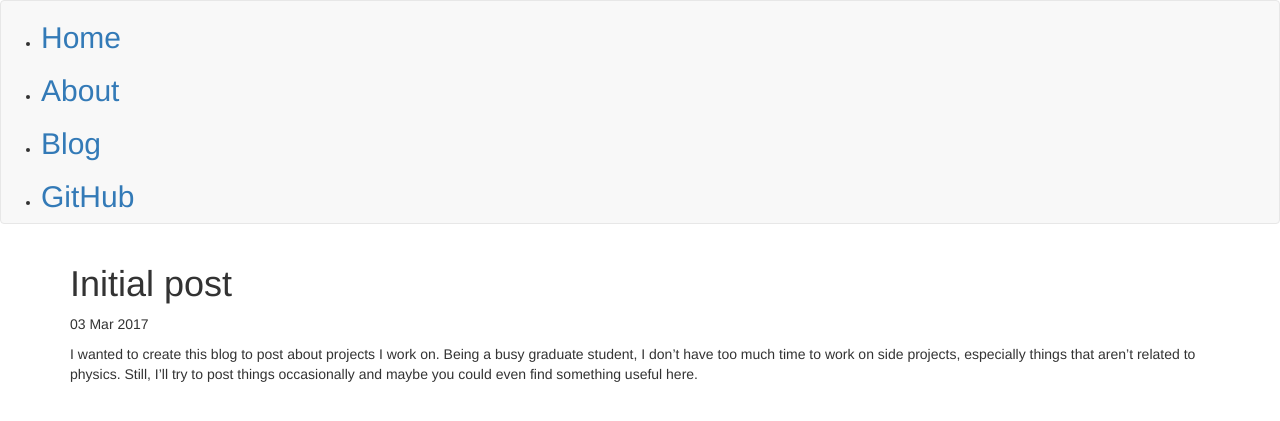
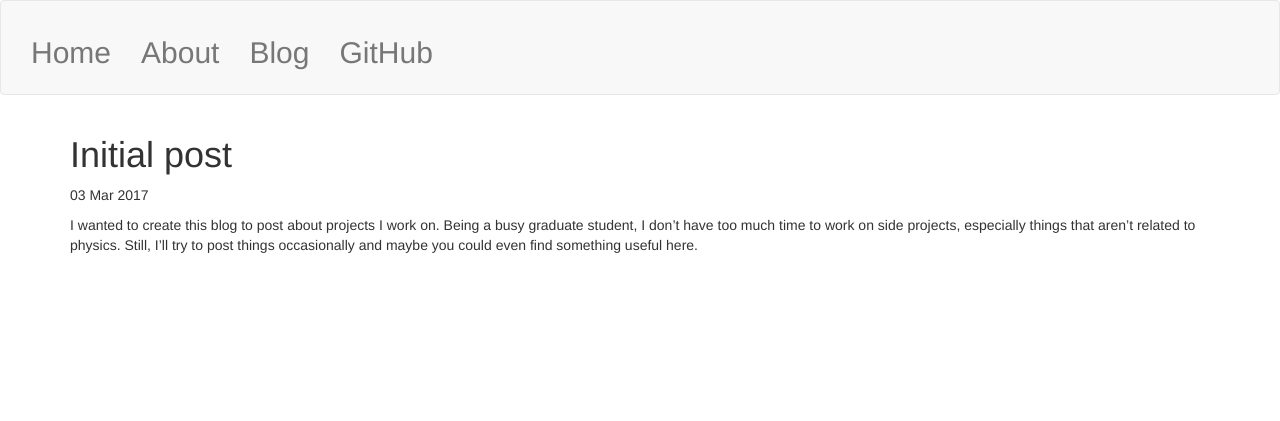
Before and after one commit to pbnjeff89/pbnjeff89.github.io, a Jekyll site: the page built from _posts/2017-03-03-First-Post.md, in a window 1280 px wide. Shown: the top 421 px of the page. Built offline with Jekyll 4.4.1, drawn with Linux system fonts in a browser that asks for light colours.

Commit message:
Added navbar classes to div

```diff
--- a/_layouts/default.html
+++ b/_layouts/default.html
@@ -15,12 +15,14 @@
   <body>
 
     <div class="navbar navbar-default">
-        <ul>
+	  <div class="container-fluid">
+        <ul class="nav navbar-nav">
 	      <li><a href="/"><h2>Home</h2></a></li>
 	      <li><a href="/about"><h2>About</h2></a></li>
 	      <li><a href="/blog"><h2>Blog</h2></a></li>
 		  <li><a href="https://github.com/pbnjeff89"><h2>GitHub</h2></a></li>
 	    </ul>
+	  </div>
     </div>
     <div class="container">
       {{ content }}
```
